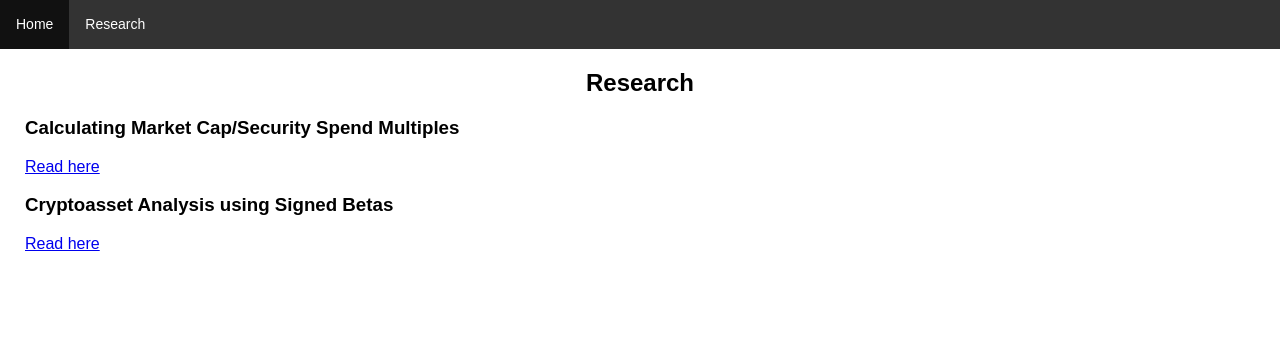
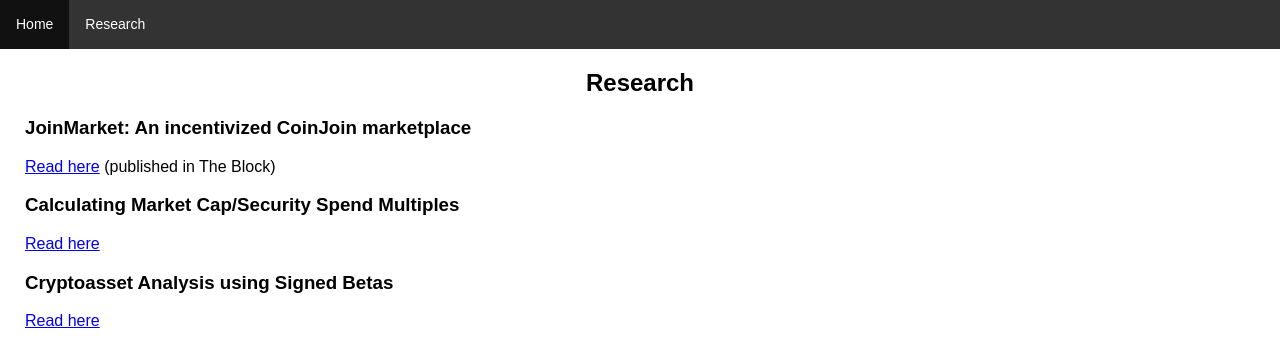
Before and after one commit to timelock-llc/timelock-llc, a plain HTML site: page research/index.html in a window 1280 px wide. Drawn offline with Linux system fonts and the light colour scheme; some packages are replaced by stand-ins of ours.

Commit message:
JoinMarket

```diff
--- a/research/index.html
+++ b/research/index.html
@@ -13,6 +13,8 @@
     </nav>
     <div>
       <h2 class="center">Research</h2>
+      <h3 class="padded">JoinMarket: An incentivized CoinJoin marketplace</h3>
+      <p class="padded"><a href="https://www.theblockcrypto.com/genesis/49933/joinmarket-an-incentivized-coinjoin-marketplace">Read here</a> (published in The Block)</p>
       <h3 class="padded">Calculating Market Cap/Security Spend Multiples</h3>
       <p class="padded"><a href="cap_spend.html">Read here</a></p>
       <p></p>
```
